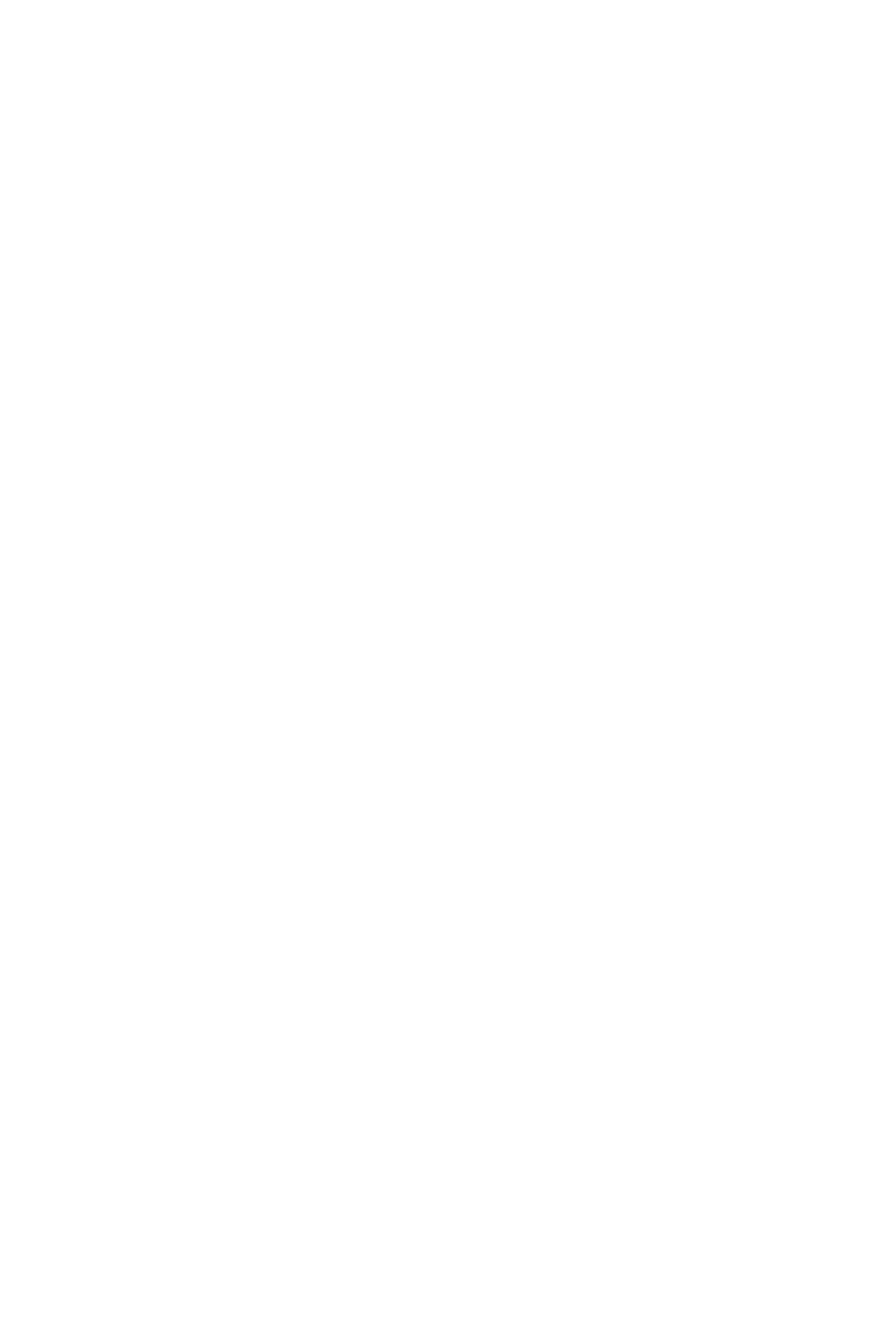
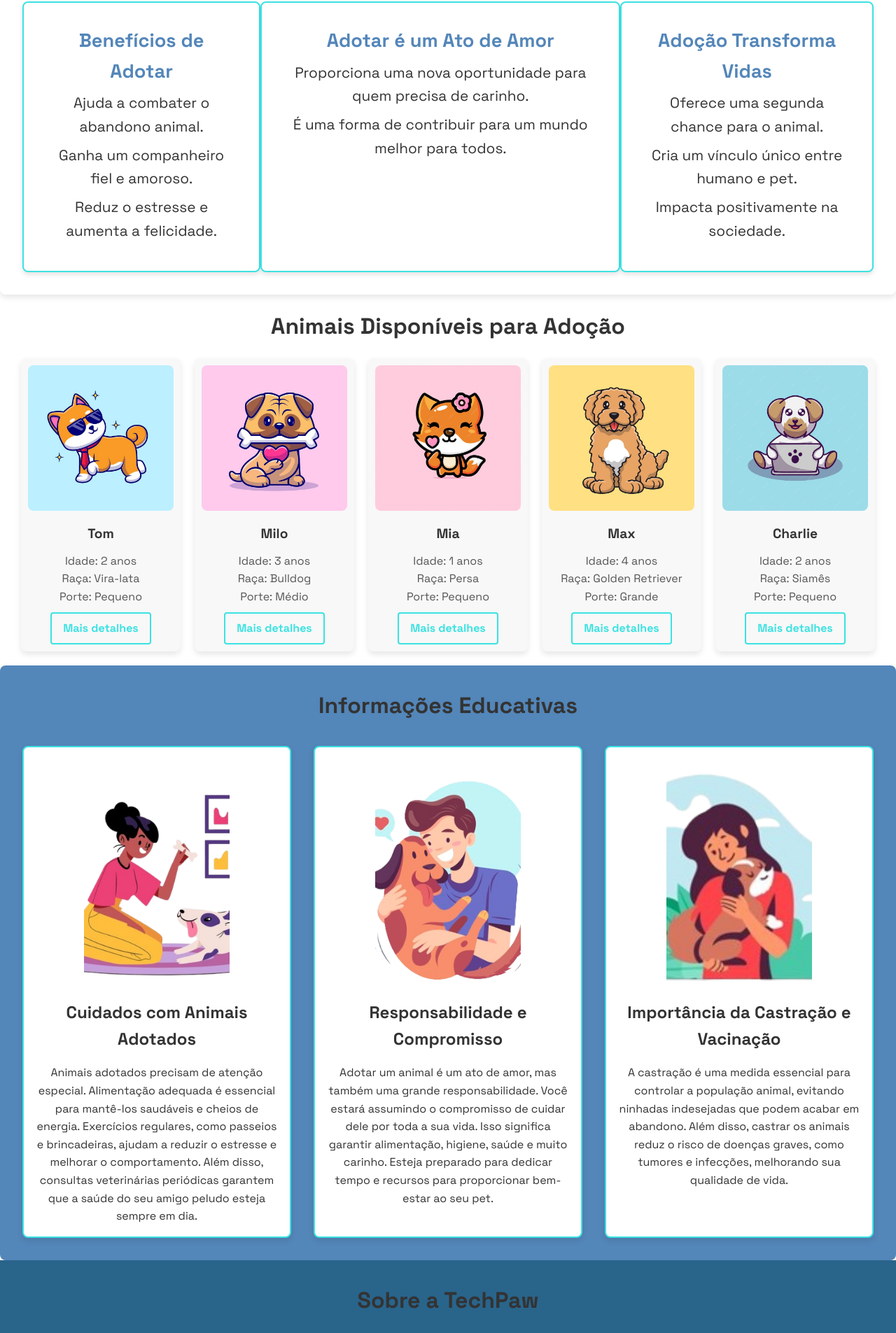
Before and after one commit to brunoglvm/TechPaw, a React (Vite) app in the folder frontend/: page / in a window 1280 px wide. Shown: the part 676-2581 px from the top of the page at 70% size. Before the commit the page ends 800 px from the top, so only its background shows below. Built offline with nearby package versions, Linux system fonts and the light colour scheme.

Commit message:
Adiciona informações à home

```diff
--- a/frontend/src/pages/Home/Home.jsx
+++ b/frontend/src/pages/Home/Home.jsx
@@ -1,12 +1,142 @@
-import React from 'react';
-import gato from "../../assets/gato2.png";
+import React, { useState, useEffect } from "react";
+import gatoBanner from "../../assets/gato2.png";
+import cachorroFeliz from "../../assets/cachorro-feliz.png";
+import cachorro2 from "../../assets/cachorro2.png";
+import cachorro1 from "../../assets/cachorro1.png";
+
+import tomFoto from "../../assets/tom.jpg";
+import miloFoto from "../../assets/milo.jpg";
+import miaFoto from "../../assets/mia.jpg";
+import maxFoto from "../../assets/max.jpg";
+import charlieFoto from "../../assets/charlie.jpg";
+
+// Função para obter os pets disponíveis
+const buscarPets = async () => {
+  return [
+    { id: 1, nome: "Tom", raca: "Vira-lata", porte: "Pequeno", idade: 2, sexo: "Macho", tipo: "Cachorro", foto: tomFoto },
+    { id: 2, nome: "Milo", raca: "Bulldog", porte: "Médio", idade: 3, sexo: "Macho", tipo: "Cachorro", foto: miloFoto },
+    { id: 3, nome: "Mia", raca: "Persa", porte: "Pequeno", idade: 1, sexo: "Fêmea", tipo: "Gato", foto: miaFoto },
+    { id: 4, nome: "Max", raca: "Golden Retriever", porte: "Grande", idade: 4, sexo: "Macho", tipo: "Cachorro", foto: maxFoto },
+    { id: 5, nome: "Charlie", raca: "Siamês", porte: "Pequeno", idade: 2, sexo: "Macho", tipo: "Gato", foto: charlieFoto },
+  ];
+};
 
 function Home() {
+  const [pets, setPets] = useState([]);
+
+  useEffect(() => {
+    const fetchPets = async () => {
+      const data = await buscarPets();
+      setPets(data);
+    };
+
+    fetchPets();
+  }, []);
+
   return (
-    <div className="banner">
-      <h1 className="banner-title">TechPaw</h1>
-      <p className="banner-subtitle">Encontre seu melhor amigo de quatro patas aqui!</p>
-      <img src={gato} alt="Imagem gato e dono"/>
+    <div>
+      {/* Banner */}
+      <section className="banner">
+        <h1 className="banner-title">TechPaw</h1>
+        <p className="banner-subtitle">Encontre seu melhor amigo de quatro patas aqui!</p>
+        <img src={gatoBanner} alt="Imagem de um gato com seu dono" />
+      </section>
+
+      {/* Mensagem Inspiradora */}
+      <section className="inspiracao">
+        <h2 className="section-title">Dê um lar cheio de amor a um amigo peludo!</h2>
+      </section>
+
+      {/* Por Que Adotar? */}
+      <section className="por-que-adotar">
+        <h2 className="section-title">Por Que Adotar?</h2>
+        <div className="cards">
+          <div className="card">
+            <h3>Benefícios de Adotar</h3>
+            <ul>
+              <li>Ajuda a combater o abandono animal.</li>
+              <li>Ganha um companheiro fiel e amoroso.</li>
+              <li>Reduz o estresse e aumenta a felicidade.</li>
+            </ul>
+          </div>
+          <div className="card">
+            <h3>Adotar é um Ato de Amor</h3>
+            <ul>
+              <li>Proporciona uma nova oportunidade para quem precisa de carinho.</li>
+              <li>É uma forma de contribuir para um mundo melhor para todos.</li>
+            </ul>
+          </div>
+          <div className="card">
+            <h3>Adoção Transforma Vidas</h3>
+            <ul>
+              <li>Oferece uma segunda chance para o animal.</li>
+              <li>Cria um vínculo único entre humano e pet.</li>
+              <li>Impacta positivamente na sociedade.</li>
+            </ul>
+          </div>
+        </div>
+      </section>
+
+      {/* Animais Disponíveis */}
+      <section className="animais-disponiveis">
+        <h2 className="section-title">Animais Disponíveis para Adoção</h2>
+        <div className="animais-grid">
+          {pets.map((pet) => (
+            <div key={pet.id} className="animal-card">
+              <img src={pet.foto} alt={pet.nome} className="animal-image" />
+              <h3>{pet.nome}</h3>
+              <p>Idade: {pet.idade} anos</p>
+              <p>Raça: {pet.raca}</p>
+              <p>Porte: {pet.porte}</p>
+              <a href={`/adocao/`} className="link-detalhes">
+                Mais detalhes
+              </a>
+            </div>
+          ))}
+        </div>
+      </section>
+
+      {/* Informações Educativas */}
+      <section className="informacoes-educativas">
+        <h2 className="section-title">Informações Educativas</h2>
+        <div className="educacao-grid">
+          <div className="educacao-card">
+            <img src={cachorroFeliz} alt="Cachorro Feliz" />
+            <h3>Cuidados com Animais Adotados</h3>
+            <p>
+              Animais adotados precisam de atenção especial. Alimentação adequada é essencial para mantê-los saudáveis
+              e cheios de energia. Exercícios regulares, como passeios e brincadeiras, ajudam a reduzir o estresse e
+              melhorar o comportamento. Além disso, consultas veterinárias periódicas garantem que a saúde do seu amigo
+              peludo esteja sempre em dia.
+            </p>
+          </div>
+          <div className="educacao-card">
+            <img src={cachorro1} alt="Cachorro e dono" />
+            <h3>Responsabilidade e Compromisso</h3>
+            <p> Adotar um animal é um ato de amor, mas também uma grande responsabilidade. Você estará assumindo o compromisso de cuidar dele
+              por toda a sua vida. Isso significa garantir alimentação, higiene, saúde e muito carinho. Esteja preparado para dedicar tempo e recursos para proporcionar bem-estar ao seu pet.</p>
+          </div>
+          <div className="educacao-card">
+            <img src={cachorro2} alt="Cachorro e dona" />
+            <h3>Importância da Castração e Vacinação</h3>
+            <p>A castração é uma medida essencial para controlar a população animal, evitando ninhadas indesejadas que podem acabar em abandono. Além disso,
+              castrar os animais reduz o risco de doenças graves, como tumores e infecções, melhorando sua qualidade de vida.</p>
+          </div>
+        </div>
+      </section>
+
+      {/* Footer */}
+      <footer className="footer">
+        <h2>Sobre a TechPaw</h2>
+        <p>Nossa missão é conectar animais abandonados a lares cheios de amor.</p>
+        <form className="form-contato">
+          <h3>Entre em Contato</h3>
+          <input type="text" placeholder="Seu Nome" required />
+          <input type="email" placeholder="Seu E-mail" required />
+          <textarea placeholder="Sua Mensagem" required />
+          <button type="submit">Enviar</button>
+        </form>
+      </footer>
     </div>
   );
 }
--- a/frontend/src/styles/global.css
+++ b/frontend/src/styles/global.css
@@ -71,6 +71,170 @@ nav a:hover {
 .banner-subtitle {
   font-size: 1.5rem;
 }
+
+* Mensagem Inspiradora */
+.inspiracao {
+  text-align: center;
+  margin: 3rem 0;
+}
+
+.section-title {
+  font-size: 2.5rem;
+  color: var(--text-color);
+  margin-bottom: 1rem;
+}
+
+/* Por Que Adotar */
+.por-que-adotar {
+  padding: 2rem;
+  background-color: var(--text-light);
+  border-radius: 8px;
+  box-shadow: 0 4px 8px var(--shadow-color);
+}
+
+.cards {
+  display: flex;
+  justify-content: space-around;
+  margin-top: 1.5rem;
+}
+
+.card {
+  background-color: var(--text-light);
+  border: 2px solid #3ce2e2;
+  border-radius: 8px;
+  box-shadow: 0 4px 6px var(--shadow-color);
+  text-align: center;
+  padding: 2rem;
+  max-width: 600px;
+}
+
+.card-image {
+  width: 100%;
+  border-radius: 8px;
+  margin-bottom: 1rem;
+}
+
+.card h3 {
+  font-size: 1.7rem;
+  color: var(--primary-color);
+  margin-bottom: 0.5rem;
+}
+
+.card ul {
+  list-style: none;
+  padding: 0;
+  text-align: center;
+}
+
+.card ul li {
+  font-size: 1.3rem;
+  margin-bottom: 0.5rem;
+  color: var(--text-color);
+}
+
+/* Animais Disponíveis */
+.animais-disponiveis {
+  padding: 20px;
+  text-align: center;
+}
+
+.section-title {
+  font-size: 2rem;
+  margin-bottom: 20px;
+}
+
+.animais-grid {
+  display: flex;
+  flex-wrap: wrap; /* Permite quebrar a linha se não houver espaço suficiente */
+  gap: 20px; /* Espaçamento entre os cards */
+  justify-content: center; /* Centraliza os cards */
+}
+
+.animal-card {
+  background-color: #f8f8f8;
+  border-radius: 8px;
+  box-shadow: 0 4px 8px rgba(0, 0, 0, 0.1);
+  overflow: hidden;
+  width: calc(20% - 20px); /* Garantindo que 5 cards caibam na linha */
+  text-align: center;
+  padding: 10px;
+}
+
+.animal-card img {
+  width: 100%;
+  height: auto;
+  border-radius: 8px;
+}
+
+.animal-card h3 {
+  font-size: 1.2rem;
+  margin: 10px 0;
+}
+
+.animal-card p {
+  font-size: 1rem;
+  color: #555;
+}
+
+.link-detalhes {
+  text-decoration: none;
+  color: #3ce2e2;
+  font-weight: bold;
+  margin-top: 10px;
+  display: inline-block;
+  padding: 8px 16px;
+  border: 2px solid #3ce2e2;
+  border-radius: 4px;
+}
+
+.link-detalhes:hover {
+  background-color: #3ce2e2;
+  color: #fff;
+}
+
+
+/* Informações Educativas */
+.informacoes-educativas {
+  padding: 2rem;
+  background-color: var(--primary-color);
+  border-radius: 8px;
+  color: var(--text-light);
+}
+
+.educacao-grid {
+  display: grid;
+  grid-template-columns: repeat(3, 1fr);
+  gap: 2rem;
+  margin-top: 2rem;
+}
+
+.educacao-card {
+  background-color: var(--text-light);
+  padding: 1rem;
+  text-align: center;
+  border: 2px solid #3ce2e2;
+  border-radius: 8px;
+  box-shadow: 0 4px 8px var(--shadow-color);
+}
+
+.educacao-card h3 {
+  color: var(--text-color);
+  font-size: 1.5rem;
+  margin-bottom: 1rem;
+}
+
+.educacao-card p {
+  color: var(--text-color);
+  font-size: 1rem;
+}
+
+.educacao-card img {
+  width: 60%;
+  height: 20rem;
+  object-fit: cover;
+  border-radius: 8px;
+  margin-top: 1rem;
+ }
 
 /* Adotante */
 .adotante-page {
@@ -294,3 +458,53 @@ h2 {
   color: var(--text-color);
   font-size: 1rem;
 }
+
+/* Footer */
+.footer {
+  background-color: var(--secondary-color);
+  color: var(--text-light);
+  text-align: center;
+  padding: 2rem;
+}
+
+.footer h2 {
+  font-size: 2rem;
+  margin-bottom: 1rem;
+}
+
+.footer p {
+  font-size: 1.2rem;
+  margin-bottom: 2rem;
+}
+
+.form-contato {
+  display: flex;
+  flex-direction: column;
+  gap: 1rem;
+  max-width: 500px;
+  margin: 0 auto;
+}
+
+.form-contato input,
+.form-contato textarea {
+  width: 100%;
+  padding: 0.8rem;
+  font-size: 1rem;
+  border: 1px solid var(--border-color);
+  border-radius: 4px;
+}
+
+.form-contato button {
+  background-color: var(--primary-color);
+  color: var(--text-light);
+  padding: 0.8rem;
+  font-size: 1rem;
+  border: none;
+  border-radius: 4px;
+  cursor: pointer;
+  transition: background-color 0.3s ease;
+}
+
+.form-contato button:hover {
+  background-color: var(--primary-hover);
+}
```
Also changed, not shown: frontend/src/assets/cachorro-feliz.png (added), frontend/src/assets/cachorro2.png (added).
